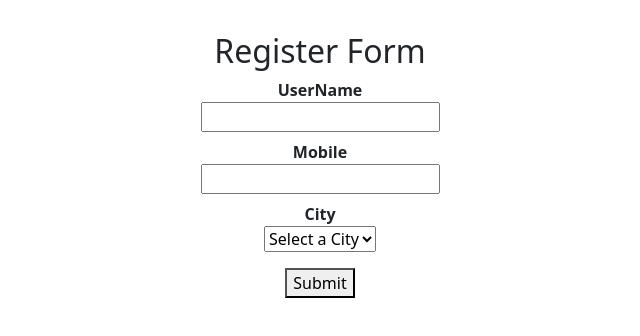
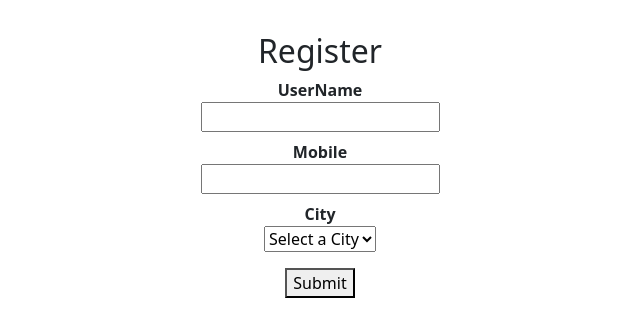
Before and after one commit to hussainm9/React_JS, a React (Vite) app: page / in a window 1280 px wide. Shown: the top 336 px of the page, without its empty margins (320-960 px from the left). Built offline with nearby package versions, Linux system fonts and the light colour scheme.

Commit message:
formik validation

```diff
--- /dev/null
+++ b/src/components/form-demo/formik-validation.jsx
@@ -0,0 +1,64 @@
+import { useFormik } from "formik";
+export function FormikValidation(){
+    function validateUser(user){
+        let errors = {UserName:'',Mobile:'',City:''}
+        if(user.UserName.length === 0){
+            errors.UserName = 'Name Required'
+        }else if ( user.UserName.length<4){
+            errors.UserName = 'Name too Short'
+        }
+        if(user.Mobile.length == 0){
+            errors.Mobile = 'Mobile Required'
+        }else if(!(user.Mobile.match(/\+91\d{10}/))){
+            errors.Mobile = 'Invalid Mobile'
+        }
+        console.log(user)
+        if(user.City === '-1'){
+            errors.City = 'Select Your City'
+        }
+        return errors
+
+    }
+
+    const formik = useFormik({
+        initialValues:{
+            UserName:'',
+            Mobile:'',
+            City:''
+        },
+        validate:validateUser,
+        onSubmit:(user)=>{
+
+        }
+    })
+    return(
+        <div >
+            <h2>Register  </h2>
+            <form onSubmit={formik.handleSubmit}>
+            <dl>
+                <dt>UserName</dt>
+                <dd><input type="text" name="UserName" onChange={formik.handleChange} /></dd>
+                <dd className="text-danger">{formik.errors.UserName}</dd>
+                <dt>Mobile</dt>
+                <dd><input type="text" name="Mobile" onChange={formik.handleChange} /></dd>
+                 <dd className="text-danger">{formik.errors.Mobile}</dd>
+
+                <dt>City</dt>
+                <dd>
+                    <select name="City"  onChange={formik.handleChange} >
+                        <option value='-1' >Select a City</option>
+                        <option >Del</option>
+                        <option >Hyd</option>
+
+
+                    </select>
+
+                </dd>
+                <dd className="text-danger">{formik.errors.City}</dd>
+            </dl>
+            <button type="submit">Submit</button>
+            </form>
+        </div>
+    )
+
+}
--- a/src/main.jsx
+++ b/src/main.jsx
@@ -8,6 +8,7 @@ import Throttle from './components/throttle-demo/throttle-demo.jsx'
 import StopWatch from './components/stop-watch/stop-watch.jsx';
 import { FormDemo } from './components/form-demo/form-demo.jsx';
 import { FormFormik } from './components/form-demo/form-formik.jsx';
+import { FormikValidation } from './components/form-demo/formik-validation.jsx';
 createRoot(document.getElementById('root')).render(
-    <FormFormik/>
+    <FormikValidation/>
 )
```
